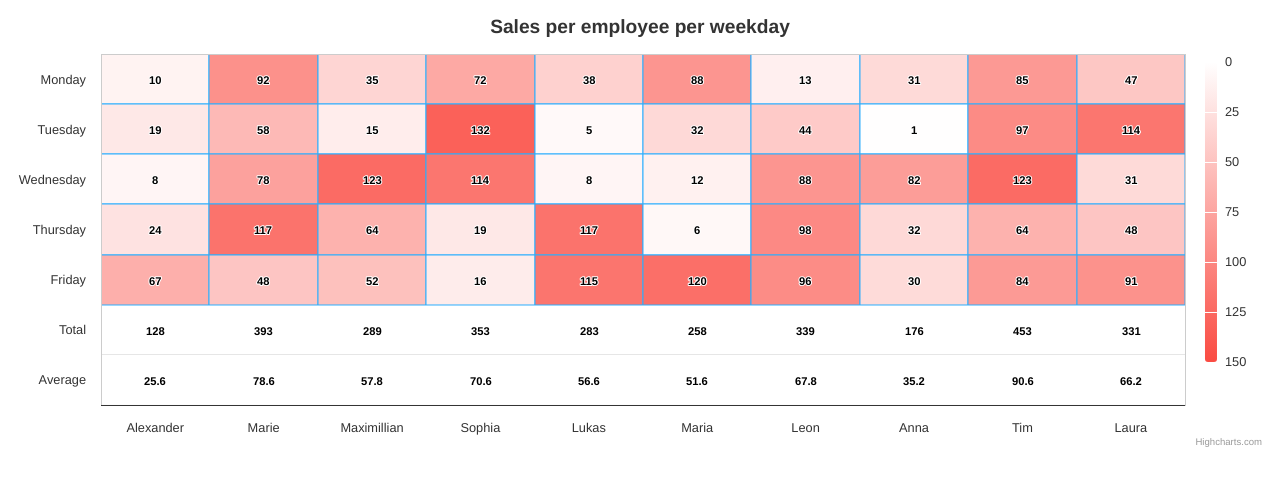
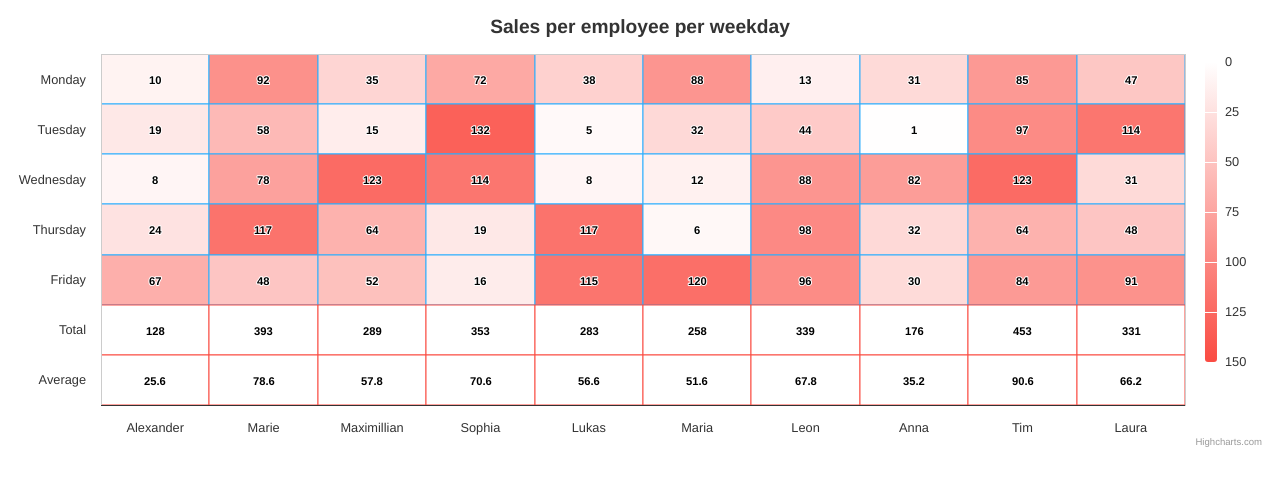
Before and after one commit to danieldegirmenci/highchart-heatmap-task, a React (Create React App) app: page / in a window 1280 px wide. Shown: the top 486 px of the page. Built offline with nearby package versions, Linux system fonts and the light colour scheme.

Commit message:
bugs fixed

```diff
--- a/public/index.html
+++ b/public/index.html
@@ -7,7 +7,7 @@
     <meta name="theme-color" content="#000000" />
     <meta
       name="description"
-      content="Web site created using create-react-app"
+      content="A heatmap for weekly sales of employees"
     />
     <title>Viavis Heatmap</title>
   </head>
--- a/src/HeatmapChart.jsx
+++ b/src/HeatmapChart.jsx
@@ -12,7 +12,7 @@ HighchartsHeatmap(Highcharts);
 const HeatmapChart = () => {
 
     // contextten highchart ayarlarında ihtiyacım olacak hesaplamaları ve verileri çekiyorum.
-    const {maxDailySale,salesData,avgTotSales} = useGlobalContext();
+    const {salesData,avgTotSales} = useGlobalContext();
 
 
     //burada günlük, toplam veya ortalama satış verilere göre tooltipi özelleştiriyorum.
@@ -50,17 +50,28 @@ const HeatmapChart = () => {
     //Çalışanların o hafta yaptıkları satışın toplamını ve ortalamasını ayrı bir dizi şeklinde heatmape almayı düşündüm, sonrasında çok daha optimize ve işimi kolaylaştıracak bir yol bulabilirim.
     const series2 = {
         name: 'Total and average sales',
+        type:'heatmap',
         borderWidth: 1,
         data: avgTotSales,
+        color:'white',
+
         dataLabels: {
             enabled: true,
             color: '#000000',
 
+
          },
 
-        colorAxis: null,
+
+        colorAxis: {},
+        showInLegend: false,
+
+
+
         marker: {
-            enabled: false,
+
+            lineWidth: 3,
+            lineColor: Highcharts.getOptions().colors[7],
         },
 
     };
@@ -90,7 +101,7 @@ const HeatmapChart = () => {
             categories: ['Alexander', 'Marie', 'Maximillian', 'Sophia', 'Lukas', 'Maria', 'Leon', 'Anna', 'Tim', 'Laura']
         },
         yAxis: [{
-            //Total ve averag'ı ayrı bir dizi olarak eklemeye çalıştım fakat istediğim şeyi tam olarak yapamadım, bütün kodun yapısını değiştirmem gerekti çalıştıramayınca bu çözümden devam ettim
+            //Total ve average'ı ayrı bir dizi olarak eklemeye çalıştım fakat istediğim şeyi tam olarak yapamadım, bütün kodun yapısını değiştirmem gerekti çalıştıramayınca bu çözümden devam ettim
             categories: ['Monday', 'Tuesday', 'Wednesday', 'Thursday', 'Friday', 'Total', 'Average'],
             title: null,
             reversed: true,
@@ -101,9 +112,9 @@ const HeatmapChart = () => {
 
         colorAxis: {
             min: 0,
-            max: maxDailySale,
             minColor: '#FFFFFF',
-            maxColor: Highcharts.getOptions().colors[7]
+            maxColor: Highcharts.getOptions().colors[7],
+
         },
         legend: {
             align: 'right',
@@ -113,9 +124,9 @@ const HeatmapChart = () => {
             symbolHeight: 300,
 
 
+
         },
 
-//tooltipin series2de çok yavaş çalıştığının farkındayım, algortimadan mı kaynaklı ikinci serinin heatmap özelliklerinin manipüle edilmiş olmasından mı araştırıyorum fakat henüz çözemedim
         tooltip: {
             formatter: customTooltipFormatter
         },
@@ -130,7 +141,7 @@ const HeatmapChart = () => {
         responsive: {
             rules: [{
                 condition: {
-                    maxWidth: 1000
+                    maxWidth: 900
                 },
                 chartOptions: {
                     chart: {
@@ -139,7 +150,7 @@ const HeatmapChart = () => {
                     },
                     yAxis:{
                         labels:{
-                           //ekran 1000pxden küçükken günlerin,toplam ve average isimlerinin sadece ilk harfinin görünmesini sağlamak istedim
+                           //ekran 1000pxden küçükken günlerin,toplam ve average isimlerinin sadece ilk harfinin görünmesini sağlıyorum
                             formatter: function () {
 
                                 return this.value.substring(0, 1);
@@ -157,8 +168,9 @@ const HeatmapChart = () => {
 
     return (
         <div>
-            {/* sayfa ilk açıldığında avgTotSales verisini beklerken UIda hata oluşuyor bunu engellemek için avgTotSales verisi oluşturulduğunda tabloyu yüklemesi iççin conditional rendering yaptım*/}
-            {avgTotSales[1] && <HighchartsReact highcharts={Highcharts} options={options} />}
+            {/* sayfa ilk açıldığında avgTotSales verisini beklerken UIda hata oluşuyor, bunu engellemek için avgTotSales verisi oluşturulduğunda tablonun yüklemesi için conditional rendering yaptım*/}
+            {avgTotSales[1] &&
+             <HighchartsReact highcharts={Highcharts} options={options} />}
         </div>
 
 
--- a/src/context.jsx
+++ b/src/context.jsx
@@ -10,49 +10,35 @@ const SalesContext = React.createContext();
 
 const SalesProvider = ({ children }) => {
 
-
-
-    //useState hookunu kullanarak herhangi bir çalışanın yaptığı günlük maksimum satışı,
-// HeatmapChartta legendin alabileceği maksiumum değerin, bu değere göre belirlenmesini istiyorum.bunun sebebi toplam ve ortalama satış değerlerinin heatmapin özelliklerini etkilemesini engellemek
-    const [maxDailySale, setMaxDailySale] = useState(Math.max(...salesData.map(item => item[2])));
-
-
     //useState kullanarak sonrasında her çalışanın toplam ve ortalama satış değerlerinin ekleyeceğim avgTotSales adınfa boş bir dizi oluşturuyorum.
     // Sonrasında avgTotalSales dizisini heatmapte ayrı bir serinin datası olarak HeatmapChart componentindeki highchart ayarlarına ekleyeceğim.
     const [avgTotSales, setAvgTotSales] = useState([]);
 
 
 
-// Burada her çalışanın her gün yaptığı toplam ve ortalama satışları hesaplayıp, bu bilgileri bir geçici bir diziye aktarıyorum, sonrasında bu diziyi useState hookunu kullanarak avgTotalSales verisine atıyorum.
 
+  //Burada useEffect hookunu kulanarak, toplam ve ortalama satışların hesaplanmasını ve ilk renderda hesaplanmasını sağlıyorum
+    useEffect(() => {
+        // Burada her çalışanın her gün yaptığı toplam ve ortalama satışları hesaplayıp, bu bilgileri bir geçici bir diziye aktarıyorum, sonrasında bu diziyi useState hookunu kullanarak avgTotalSales verisine atıyorum.iyi bir algoritma olduğunu düşünmüyorum daha iyi yazılabilirdi
 
-const getSumAndAvg=()=>{
         let temporaryArray = [];
 
         let sumOfSales = 0;
         for (let dailyData of salesData) {
 
-        const employeeId = dailyData[0];
+            const row_data = dailyData[0];
             const column_data = dailyData[1];
             const sales = dailyData[2];
 
             sumOfSales += sales;
             if (column_data === 4) {
-            temporaryArray.push([employeeId, column_data + 1, sumOfSales], [employeeId, column_data + 2, sumOfSales / 5]);
+                temporaryArray.push([row_data, column_data + 1, sumOfSales], [row_data, column_data + 2, sumOfSales / 5]);
                 sumOfSales = 0;
             }
 
         }
         setAvgTotSales(temporaryArray)
-  }
 
-
-  //Burada useEffect hookunu kulanarak, günlük maksimum değerin atanması ve toplam ve ortalama satışların hesaplanmasını ilk renderda hesaplanmasını sağlıyorum
-    useEffect(() => {
-
-        setMaxDailySale(Math.max(...salesData.map(item => item[2])));
-
-        getSumAndAvg();
     }, [])
 
 
@@ -63,7 +49,7 @@ const getSumAndAvg=()=>{
 
     return (
 
-        <SalesContext.Provider value={{ salesData, avgTotSales, maxDailySale }}>
+        <SalesContext.Provider value={{ salesData, avgTotSales }}>
             {children}
         </SalesContext.Provider>
     )
@@ -71,7 +57,7 @@ const getSumAndAvg=()=>{
 }
 
 
-//Contextteki değerlere kolay erişilebilmesi için global context fonksiyonu yazıyorum ve dışa aktarıyorum
+//Contextteki verilere kolay erişilebilmesi için global context fonksiyonu yazıyorum ve dışa aktarıyorum
 export const useGlobalContext = () => {
     return useContext(SalesContext)
 }
```
Lines whose indentation alone changed are shown as unchanged.
